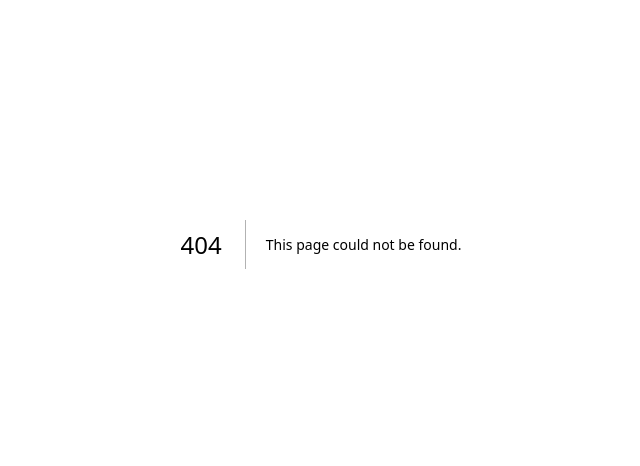
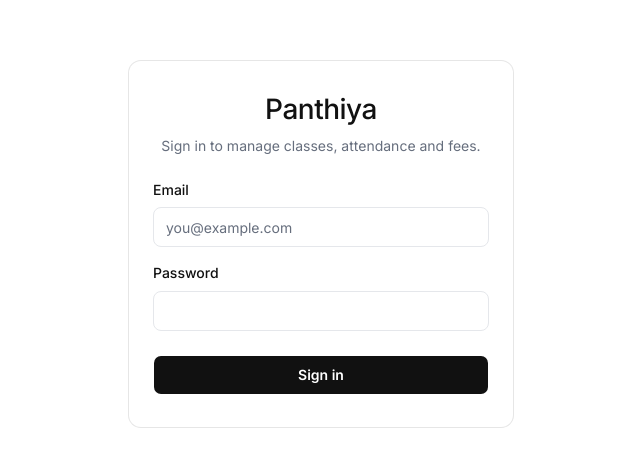
Before and after one commit to hashan1998-it/Panthiya, a Next.js app: page /login in a window 1280 px wide. Before the commit this address had no page. Shown: the part 156-622 px from the top of the page, without its empty margins (319-959 px from the left). Built offline with nearby package versions, Linux system fonts and the light colour scheme.

Commit message:
feat: add login page

```diff
--- /dev/null
+++ b/src/app/(auth)/components/sign-in-form.tsx
@@ -0,0 +1,71 @@
+"use client";
+
+import { Button } from "@/components/ui/button";
+import { Field, FieldError, FieldGroup, FieldLabel } from "@/components/ui/field";
+import { Input } from "@/components/ui/input";
+import { zodResolver } from "@hookform/resolvers/zod";
+import { type SubmitHandler, useForm } from "react-hook-form";
+import { type SignInInput, signInSchema } from "../schema";
+import { signIn, type SignInState } from "../actions";
+import { startTransition, useActionState } from "react";
+
+const initialState: SignInState = { fieldErrors: {} };
+
+function SignInForm() {
+  const {
+    formState: { errors },
+    register,
+    handleSubmit,
+  } = useForm<SignInInput>({ resolver: zodResolver(signInSchema), mode: "onTouched" });
+
+  const [state, formAction, pending] = useActionState(signIn, initialState);
+
+  const emailError = errors.email?.message ?? state.fieldErrors.email?.[0];
+  const passwordError = errors.password?.message ?? state.fieldErrors.password?.[0];
+
+  const onSuccess: SubmitHandler<SignInInput> = (data) => {
+    const formData = new FormData();
+    formData.append("email", data.email);
+    formData.append("password", data.password);
+    startTransition(() => formAction(formData));
+  };
+  return (
+    <form noValidate className="flex flex-col gap-6" onSubmit={handleSubmit(onSuccess)}>
+      <FieldGroup className="gap-4">
+        <Field data-invalid={!!emailError}>
+          <FieldLabel htmlFor="email">Email</FieldLabel>
+          <Input
+            id="email"
+            type="email"
+            autoComplete="email"
+            aria-invalid={!!emailError}
+            {...register("email")}
+            placeholder="you@example.com"
+          />
+          <FieldError>{emailError}</FieldError>
+        </Field>
+        <Field data-invalid={!!passwordError}>
+          <FieldLabel htmlFor="password">Password</FieldLabel>
+          <Input
+            id="password"
+            type="password"
+            aria-invalid={!!passwordError}
+            {...register("password")}
+            autoComplete="current-password"
+          />
+          <FieldError>{passwordError}</FieldError>
+        </Field>
+      </FieldGroup>
+      {state.error && (
+        <p role="alert" className="text-body-sm text-destructive-foreground">
+          {state.error}
+        </p>
+      )}
+      <Button type="submit" className="w-full" disabled={pending}>
+        {pending ? "Signing in…" : "Sign in"}
+      </Button>
+    </form>
+  );
+}
+
+export default SignInForm;
--- /dev/null
+++ b/src/app/(auth)/login/page.tsx
@@ -0,0 +1,25 @@
+import type { Metadata } from "next";
+import { Card, CardContent, CardDescription, CardHeader, CardTitle } from "@/components/ui/card";
+import SignInForm from "../components/sign-in-form";
+
+export const metadata: Metadata = {
+  title: "Sign in · Panthiya",
+};
+
+export default function SignInPage() {
+  return (
+    <main className="flex flex-1 items-center justify-center px-4 py-12">
+      <Card className="w-full max-w-sm gap-6 py-8">
+        <CardHeader className="gap-2 px-6 text-center">
+          <CardTitle className="text-display-sm">Panthiya</CardTitle>
+          <CardDescription className="text-body-sm">
+            Sign in to manage classes, attendance and fees.
+          </CardDescription>
+        </CardHeader>
+        <CardContent className="px-6">
+          <SignInForm />
+        </CardContent>
+      </Card>
+    </main>
+  );
+}
```
